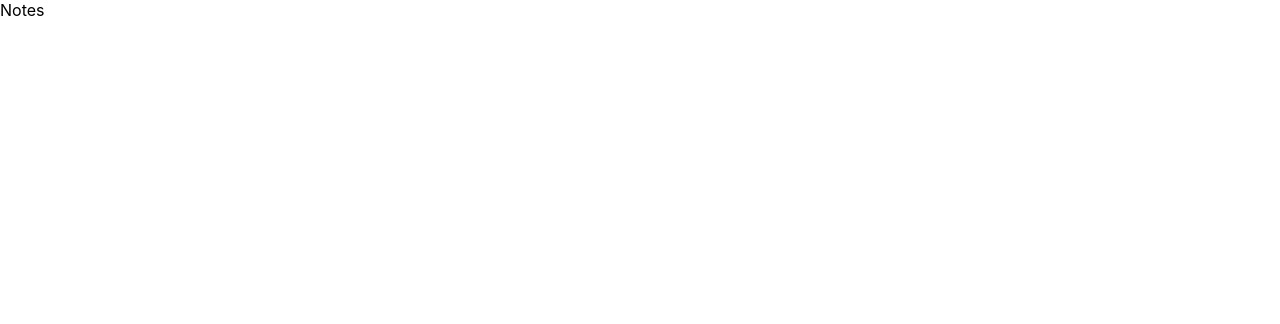
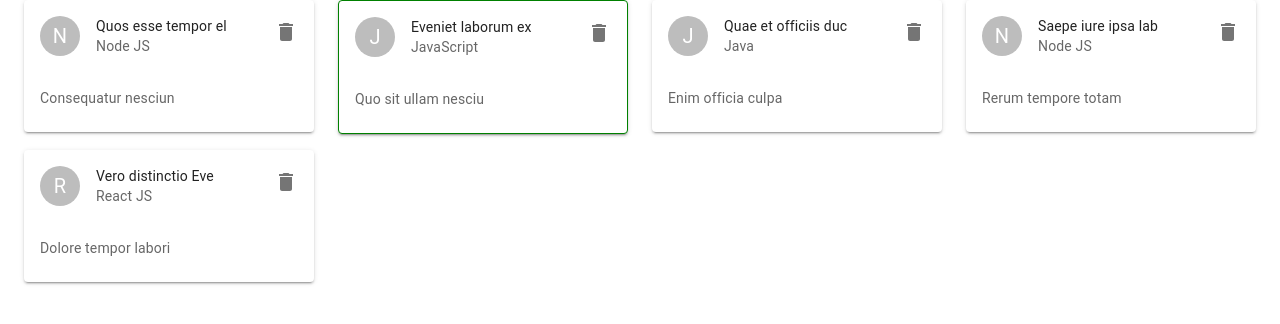
Before and after one commit to touhidalam09/learningMaterial-UI, a React (Create React App) app: page / in a window 1280 px wide. Shown: the top 324 px of the page. Built offline with nearby package versions, Linux system fonts and the light colour scheme; data requests are answered from the project's data file.

Commit message:
card design delete button

```diff
--- a/data/db.json
+++ b/data/db.json
@@ -1,16 +1,34 @@
 {
   "notes": [
-    {
-      "title": "Test 1",
-      "details": "testing json server",
-      "skill": "JavaSrcipt",
-      "id": 1
-    },
     {
       "title": "Quos esse tempor el",
       "details": "Consequatur nesciun",
       "skill": "Node JS",
       "id": 2
+    },
+    {
+      "title": "Eveniet laborum ex ",
+      "details": "Quo sit ullam nesciu",
+      "skill": "JavaScript",
+      "id": 3
+    },
+    {
+      "title": "Quae et officiis duc",
+      "details": "Enim officia culpa ",
+      "skill": "Java",
+      "id": 4
+    },
+    {
+      "title": "Saepe iure ipsa lab",
+      "details": "Rerum tempore totam",
+      "skill": "Node JS",
+      "id": 5
+    },
+    {
+      "title": "Vero distinctio Eve",
+      "details": "Dolore tempor labori",
+      "skill": "React JS",
+      "id": 6
     }
   ]
 }
--- /dev/null
+++ b/src/components/NoteCard.jsx
@@ -0,0 +1,45 @@
+import { Delete } from '@mui/icons-material'
+import { Avatar, Card, CardContent, CardHeader, IconButton, Typography } from '@mui/material'
+import React from 'react'
+import { makeStyles } from '@mui/styles'
+
+const useStyles = makeStyles({
+    cardBrCl: {
+        border: (notes) => {
+            if (notes.skill === 'JavaScript') {
+                return '1px solid green'
+            }
+        }
+    }
+})
+
+function NoteCard({ note, handleDeleteCard }) {
+    const classes = useStyles(note)
+    return (
+        <Card
+            elevation={2}
+            className={classes.cardBrCl}
+        >
+            <CardHeader
+                avatar={
+                    <Avatar>{note.skill[0].toUpperCase()}</Avatar>
+                }
+                action={
+                    <IconButton aria-label="delete" onClick={() => handleDeleteCard(note.id)}>
+                        <Delete />
+                    </IconButton>
+                }
+                title={note.title}
+                subheader={note.skill}
+            >
+            </CardHeader>
+            <CardContent>
+                <Typography variant="body2" color="text.secondary">
+                    {note.details}
+                </Typography>
+            </CardContent>
+        </Card>
+    )
+}
+
+export default NoteCard
--- a/src/pages/Notes.jsx
+++ b/src/pages/Notes.jsx
@@ -1,10 +1,43 @@
-import React from 'react'
+import { Container, Grid } from '@mui/material'
+import React, { useState, useEffect } from 'react'
+import NoteCard from '../components/NoteCard'
+
+
+
+
 
 function Notes() {
+    const [notes, setNotes] = useState([])
+
+
+    useEffect(() => {
+        fetch('http://localhost:8000/notes')
+            .then(res => res.json())
+            .then(data => setNotes(data))
+    }, [])
+
+    const handleDeleteCard = async (id) => {
+        await fetch('http://localhost:8000/notes/' + id, {
+            method: "DELETE"
+        })
+
+        const newNote = notes.filter(note => note.id !== id)
+        setNotes(newNote)
+    }
+
+
     return (
-        <div>
-            Notes
-        </div>
+        <Container maxWidth="xl">
+            <Grid container rowSpacing={2} columnSpacing={{ xs: 1, sm: 2, md: 3 }}>
+                {
+                    notes.map(note => (
+                        <Grid item xs={12} sm={6} md={3} key={note.id}>
+                            <NoteCard note={note} handleDeleteCard={handleDeleteCard} />
+                        </Grid>
+                    ))
+                }
+            </Grid>
+        </Container>
     )
 }
 
```
